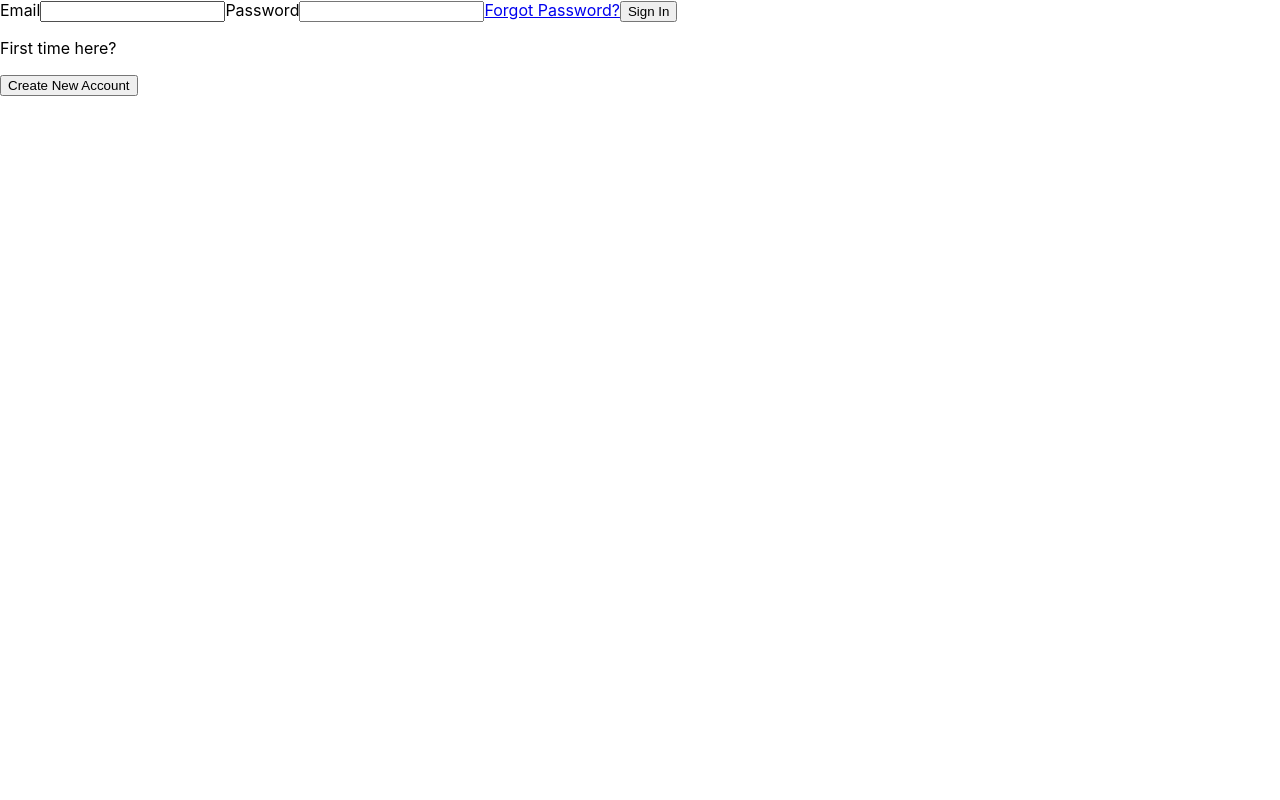
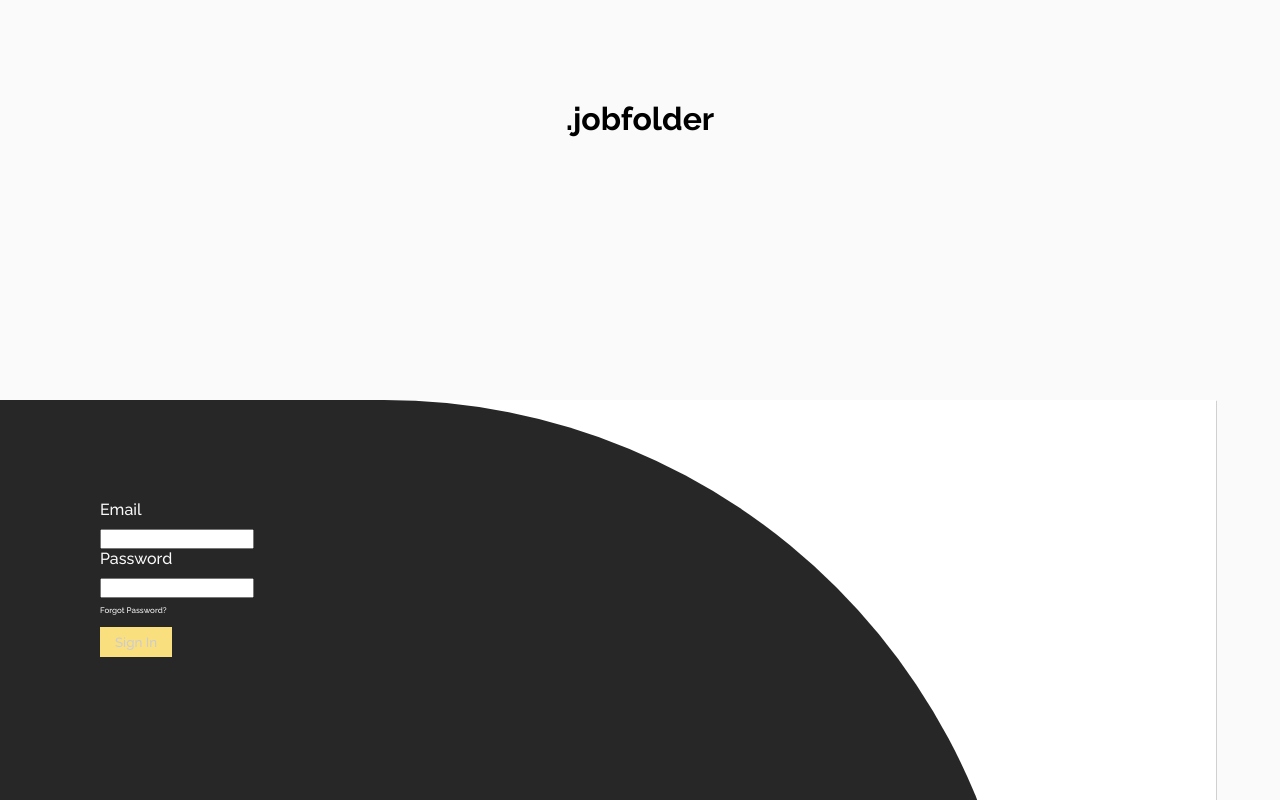
Before and after one commit to wesleyhedrick/JobFolder, a React (Create React App) app in the folder capstone-fe/: page /credentials in a window 1280 px wide. Shown: the top 800 px of the page. Built offline with nearby package versions, Linux system fonts and the light colour scheme.

Commit message:
just wanted to push at the end of the day

```diff
--- a/capstone-fe/package.json
+++ b/capstone-fe/package.json
@@ -1,4 +1,4 @@
-{
+{ "proxy": "http://localhost:3000",
   "name": "capstone-fe",
   "version": "0.1.0",
   "private": true,
--- a/capstone-fe/public/index.html
+++ b/capstone-fe/public/index.html
@@ -10,34 +10,15 @@
       content="Web site created using create-react-app"
     />
     <link rel="apple-touch-icon" href="%PUBLIC_URL%/logo192.png" />
-    <!--
-      manifest.json provides metadata used when your web app is installed on a
-      user's mobile device or desktop. See https://developers.google.com/web/fundamentals/web-app-manifest/
-    -->
+
     <link rel="manifest" href="%PUBLIC_URL%/manifest.json" />
-    <!--
-      Notice the use of %PUBLIC_URL% in the tags above.
-      It will be replaced with the URL of the `public` folder during the build.
-      Only files inside the `public` folder can be referenced from the HTML.
+    <link href="https://fonts.googleapis.com/css2?family=Poppins:wght@300;400;500;600&family=Raleway:ital,wght@0,500;0,700;1,400&display=swap" rel="stylesheet">
 
-      Unlike "/favicon.ico" or "favicon.ico", "%PUBLIC_URL%/favicon.ico" will
-      work correctly both with client-side routing and a non-root public URL.
-      Learn how to configure a non-root public URL by running `npm run build`.
-    -->
     <title>.jobfolder</title>
   </head>
   <body>
     <noscript>You need to enable JavaScript to run this app.</noscript>
     <div id="root"></div>
-    <!--
-      This HTML file is a template.
-      If you open it directly in the browser, you will see an empty page.
 
-      You can add webfonts, meta tags, or analytics to this file.
-      The build step will place the bundled scripts into the <body> tag.
-
-      To begin the development, run `npm start` or `yarn start`.
-      To create a production bundle, use `npm run build` or `yarn build`.
-    -->
   </body>
 </html>
--- a/capstone-fe/src/components/Hero.jsx
+++ b/capstone-fe/src/components/Hero.jsx
@@ -1,10 +1,23 @@
+import './styles/Hero.css'
+
 import {
     Link
 } from 'react-router-dom';
 
 function Hero() {
     return (
-        <Link to='/credentials'>Hero</Link>
+        <>
+        <div className="hero-container">
+            <div className="title">
+                <h1>.jobfolder</h1>
+            </div>
+            <div className="paper-one">
+                <div className="folder">
+                <Link to='/credentials'className="signup-btn">Sign up!</Link>
+                </div>
+            </div>
+        </div>
+       </>
     )
 }
 
--- a/capstone-fe/src/components/SignIn.jsx
+++ b/capstone-fe/src/components/SignIn.jsx
@@ -1,3 +1,4 @@
+import './styles/Signin.css'
 import {
     Link
 } from 'react-router-dom';
@@ -19,21 +20,33 @@ function SignIn({setWhichCredPage}) {
    }
 
     return (
-        <>
-            <form onSubmit={sendSignInCreds}>
-                <label htmlFor="email">Email</label>
-                <input type="text" name="email" id="email"/>
-                <label htmlFor="password">Password</label>
-                <input type="text" name="password" id="password"/>
-                <Link to='forgot-password'>Forgot Password?</Link>
-                <input type="submit" value="Sign In"/>
+    <>
+        <div className="main-container">
+            <form class="signin-container" onSubmit={sendSignInCreds}>
+                <div className="title"><h1>.jobfolder</h1></div>
+                    <div className="paper-one">
+                        <div className="signin">
+                            <label htmlFor="email">Email</label>
+                            <input
+                            type="text"
+                            name="email"
+                            id="email"/>
+                            <label htmlFor="password">Password</label>
+                            <input
+                            type="text"
+                            name="password"
+                            id="password"/>
+                            <Link to='forgot-password'className="forgot-link">Forgot Password?</Link>
+                            <input className="signin-btn"type="submit" value="Sign In"/>
+                    </div>
+                </div>
             </form>
 
             <p>First time here?</p>
-            <button onClick={goToSignUpPage}>Create New Account</button>
+            <button className="signup-btn"onClick={goToSignUpPage}>Create New Account</button>
+        </div>
 
-
-        </>
+    </>
     )
 }
 
--- a/capstone-fe/src/components/SignUp.jsx
+++ b/capstone-fe/src/components/SignUp.jsx
@@ -1,5 +1,5 @@
-
 import States from '../States.json'
+import './styles/Signup.css'
 import {
     Link
 } from 'react-router-dom';
@@ -11,28 +11,31 @@ function SignUp({setWhichCredPage}) {
     async function sendSignUpData(e){
         e.preventDefault();
         const { first, last, username, password, email,
-        address_line1, address_line2, zip, state, daily_app_goal} = e.target
-
+        address_line1, address_line2, zip, state, daily_app_goal} = e.target.elements
+        console.log(e.target.elements.state.value)
         const formData = { first: first.value, last:last.value, username:username.value,
             password:password.value, email:email.value, address_line1:address_line1.value,
-            address_line2:address_line2.value,
-            zip:zip.value, state:state.value, daily_app_goal:daily_app_goal.value}
+            address_line2:address_line2.value, zip:zip.value, state:state.value, daily_app_goal:daily_app_goal.value}
 
         console.log(formData)
+
+        setWhichCredPage('sign-in')
+            // !should not call this unless successfully signed up
 
         try {
             await axios.post('/', formData)
         } catch(e) {
             console.log(e)
         }
-        setWhichCredPage('sign-in')
     }
-
 
 
     return (
     <>
-            <form onSubmit={sendSignUpData} method="POST">
+        <form className="signup-container" onSubmit={sendSignUpData} method="POST">
+             <div className="title"><h1>.Jobfolder</h1></div>
+                <div className="paper-one">
+                    <div className="signup">
                             <label htmlFor="first">First Name</label>
                             <input type="text" name="first" id="first"/>
 
@@ -59,7 +62,7 @@ function SignUp({setWhichCredPage}) {
 
                             <label htmlFor="state">State</label>
                             <select id="state" name="state">
-                <option value="--"></option>
+                            <option value=""></option>
 
                             {
                                 Object.entries(States).map(([abbr, name] ) => (
@@ -69,8 +72,8 @@ function SignUp({setWhichCredPage}) {
 
                             </select>
                                 <label htmlFor="daily_app_goal">Daily Application Quota</label>
-                <select id="number" name="quota">
-                <option value="--"></option>
+                                <select name="daily_app_goal" id="number" >
+                                <option value=""></option>
                                 <option value="1">1</option>
                                 <option value="2">2</option>
                                 <option value="3">3</option>
@@ -88,11 +91,12 @@ function SignUp({setWhichCredPage}) {
                                 <option value="15">15</option>
                             </select>
 
-                <input type="submit" value="Sign Up"/>
+                            <input className="signup-btn" type="submit" value="Sign Up"/>
+                     </div>
+                </div>
+        </form>
+    </>
 
-            </form>
-
-        </>
     )
 }
 
--- /dev/null
+++ b/capstone-fe/src/components/styles/Hero.css
@@ -0,0 +1,49 @@
+* {
+    margin: 0;
+    padding: 0;
+    box-sizing: border-box;
+    font-family: "Raleway", sans-serif;
+}
+/* Hero Page */
+
+.hero-container {
+    background: #fafafa;
+}
+
+.title {
+    background: #fafafa;
+    height: 50vh;
+    padding: 100px;
+}
+
+h1 {
+    text-align: center;
+    padding: 100 0 0 0px;
+}
+
+.paper-one {
+    width: 95vw;
+    background-color: #ffffff;
+    box-shadow: 0 1px 1px rgba(1, 0, 0, 1), 0 10px 0 -5px #eee;
+}
+
+.folder {
+    background: #272727;
+    height: 50vh;
+    padding: 100px;
+    border-top-right-radius: 319px;
+    -webkit-border-top-right-radius: 5000px;
+    -moz-border-radius-topright: 319px;
+}
+
+.signup-btn {
+    background: #fadf7f;
+    padding: 7px 15px;
+    color: #272727;
+    font-size: 1rem;
+    text-decoration: none;
+    font-family: "Poppins", sans-serif;
+    font-weight: 600;
+}
+
+/* End of Hero Page */
--- /dev/null
+++ b/capstone-fe/src/components/styles/Signin.css
@@ -0,0 +1,62 @@
+* {
+    margin: 0;
+    padding: 0;
+    box-sizing: border-box;
+}
+
+.signin-container {
+    background: #fafafa;
+}
+
+.forgot-link {
+    color: #fff;
+    text-decoration: none;
+    font-size: 0.5rem;
+}
+
+.title {
+    background: #fafafa;
+    height: 50vh;
+}
+
+.paper-one {
+    width: 800vw;
+    background-color: #ffffff;
+    box-shadow: 0 1px 1px rgba(1, 0, 0, 1), 0 10px 0 -5px #eee;
+}
+
+.signin {
+    width: 80vw;
+    background: #272727;
+    color: #fafafa;
+    height: 80vh;
+    padding: 100px;
+    border-top-right-radius: 319px;
+    -webkit-border-top-right-radius: 5000px;
+    -moz-border-radius-topright: 319px;
+    z-index: 1;
+}
+
+.signin > input {
+    display: flex;
+    flex-direction: column;
+    margin-top: 10px;
+    color: #ccc;
+}
+
+.signup-btn {
+    margin-top: 30px;
+    padding: 7px 15px;
+    background: #fadf7f;
+    border: none;
+    cursor: pointer;
+}
+
+.signin-btn {
+    margin-top: 30px;
+    padding: 7px 15px;
+    background: #fadf7f;
+    color: #272727;
+    border: none;
+    cursor: pointer;
+}
--- /dev/null
+++ b/capstone-fe/src/components/styles/Signup.css
@@ -0,0 +1,15 @@
+.signup-container {
+    background: #fafafa;
+}
+
+.signup {
+    width: 80vw;
+    background: #272727;
+    color: #fafafa;
+    height: 80vh;
+    padding: 100px;
+    border-top-right-radius: 319px;
+    -webkit-border-top-right-radius: 5000px;
+    -moz-border-radius-topright: 319px;
+    z-index: 1;
+}
```
Also changed, not shown: capstone-fe/src/logo.svg (deleted). Lines whose indentation alone changed are shown as unchanged.
